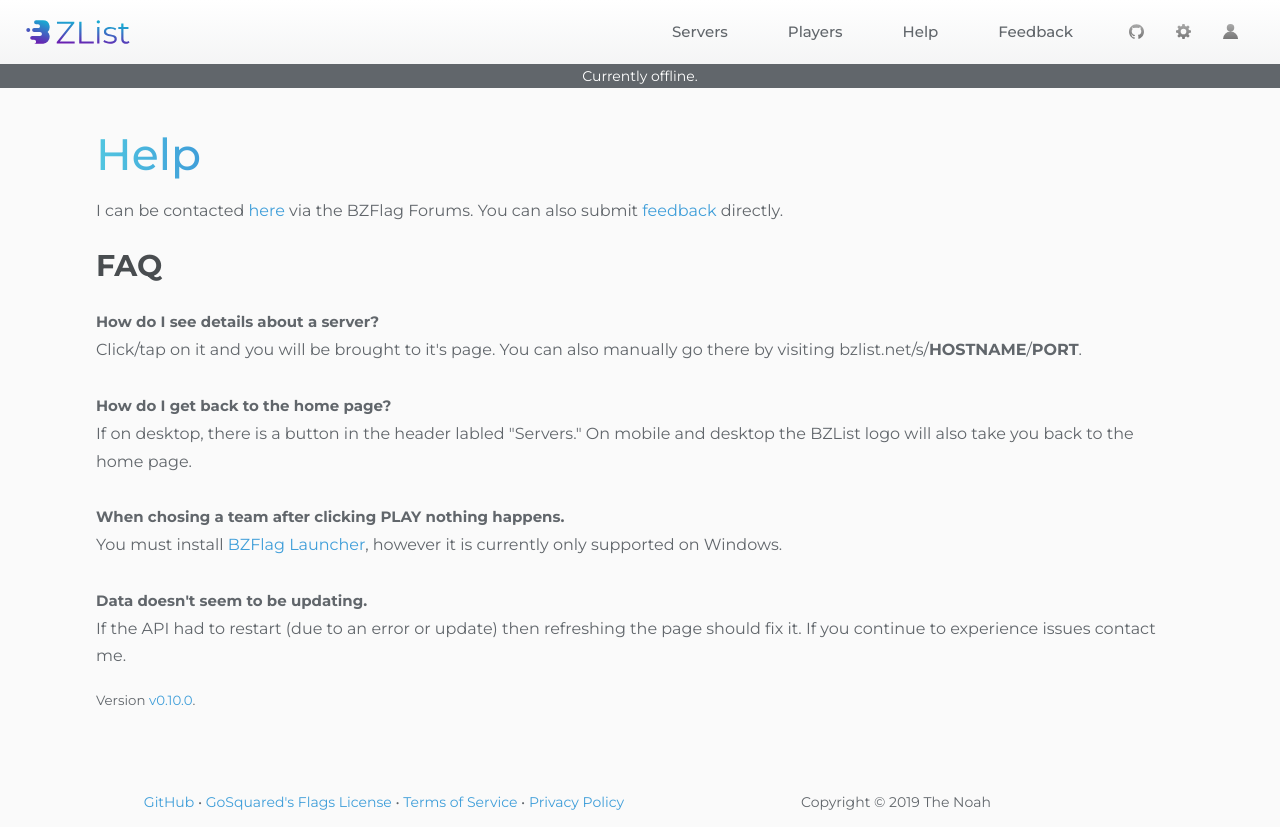
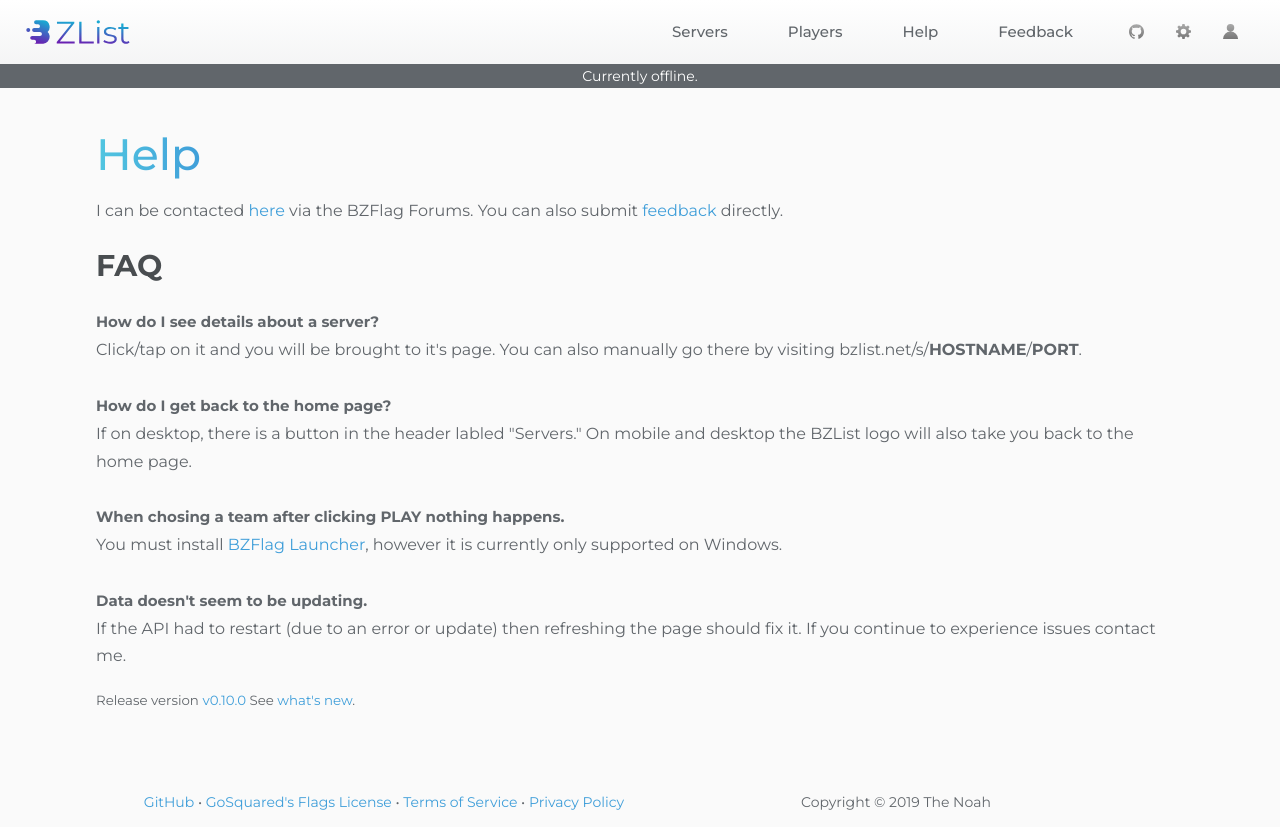
Before and after one commit to bzlist/bzlist.net, a React (Create React App) app: page /Help in a window 1280 px wide. Built offline with nearby package versions, Linux system fonts and the light colour scheme; no server answers.

Commit message:
Add "what's new" link to help page

```diff
--- a/src/components/HelpPage.tsx
+++ b/src/components/HelpPage.tsx
@@ -21,6 +21,6 @@ export const HelpPage = (): JSX.Element => (
       <span className="label">Data doesn't seem to be updating.</span><br/>
       If the API had to restart (due to an error or update) then refreshing the page should fix it. If you continue to experience issues contact me.
     </p>
-    <p><small>Version <a href={`https://github.com/bzlist/bzlist.net/releases/tag/v${version}`} target="_blank" rel="noopener noreferrer">v{version}</a>.</small></p>
+    <p><small>Release version <a href={`https://github.com/bzlist/bzlist.net/releases/tag/v${version}`} target="_blank" rel="noopener noreferrer">v{version}</a> See <a href={`https://github.com/bzlist/bzlist.net/compare/v${version}...master`} target="_blank" rel="noopener noreferrer">what's new</a>.</small></p>
   </div>
 );
```
